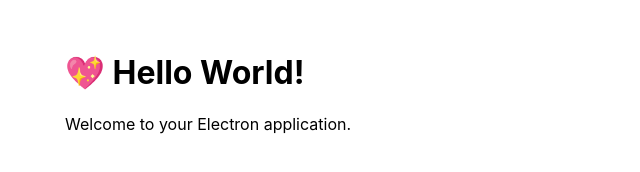
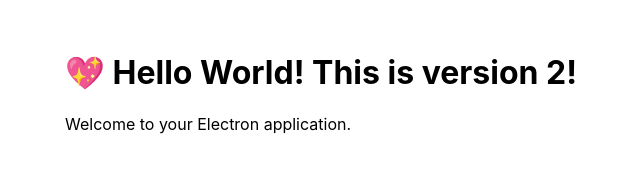
Before and after one commit to llevasseur/test-auto-update, an Electron app: page test-app/src/index.html in a window 800 px wide. Shown: the whole page, without its empty margins (31-671 px from the left). Drawn offline with Linux system fonts and the light colour scheme.

Commit message:
Release1.1 - Update 1

```diff
--- a/test-app/src/index.html
+++ b/test-app/src/index.html
@@ -6,7 +6,7 @@
     <link rel="stylesheet" href="index.css" />
   </head>
   <body>
-    <h1>💖 Hello World!</h1>
+    <h1>💖 Hello World! This is version 2!</h1>
     <p>Welcome to your Electron application.</p>
   </body>
 </html>
```
Also changed, not shown: 1 other file.
